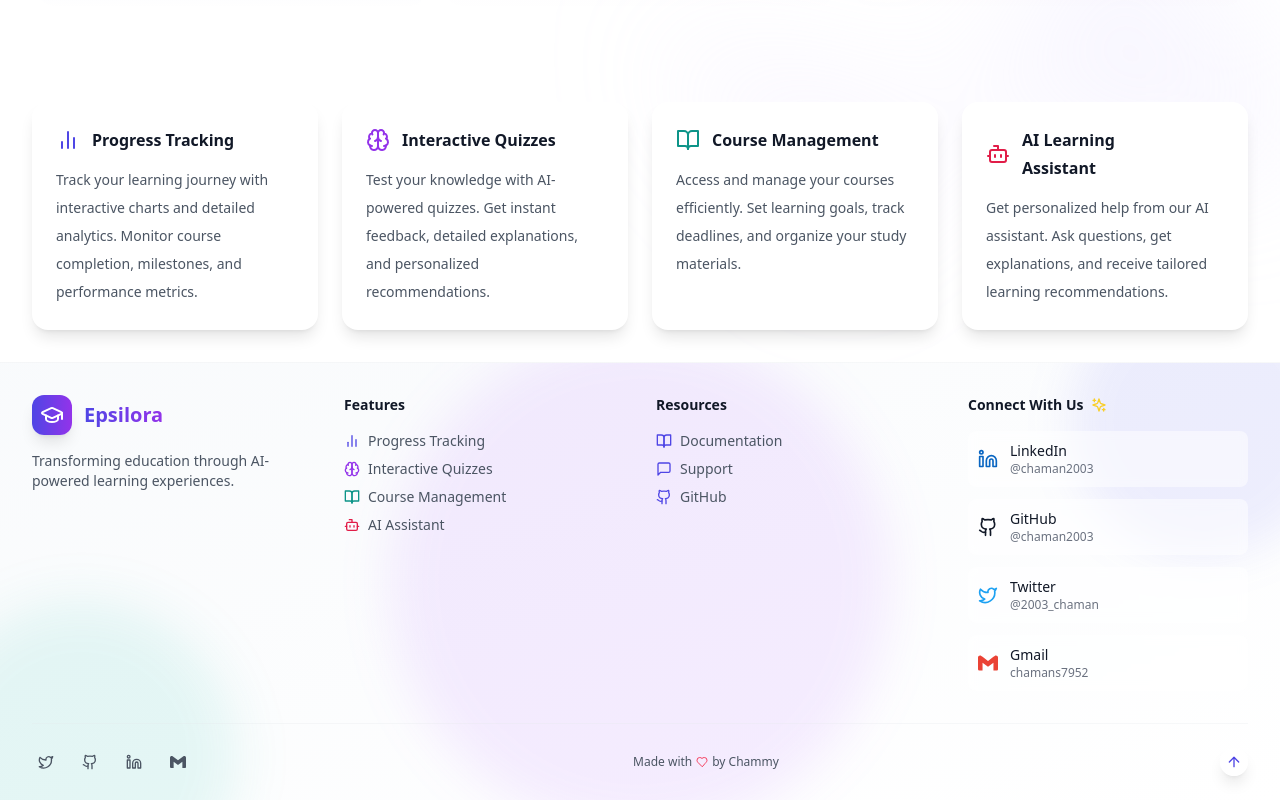
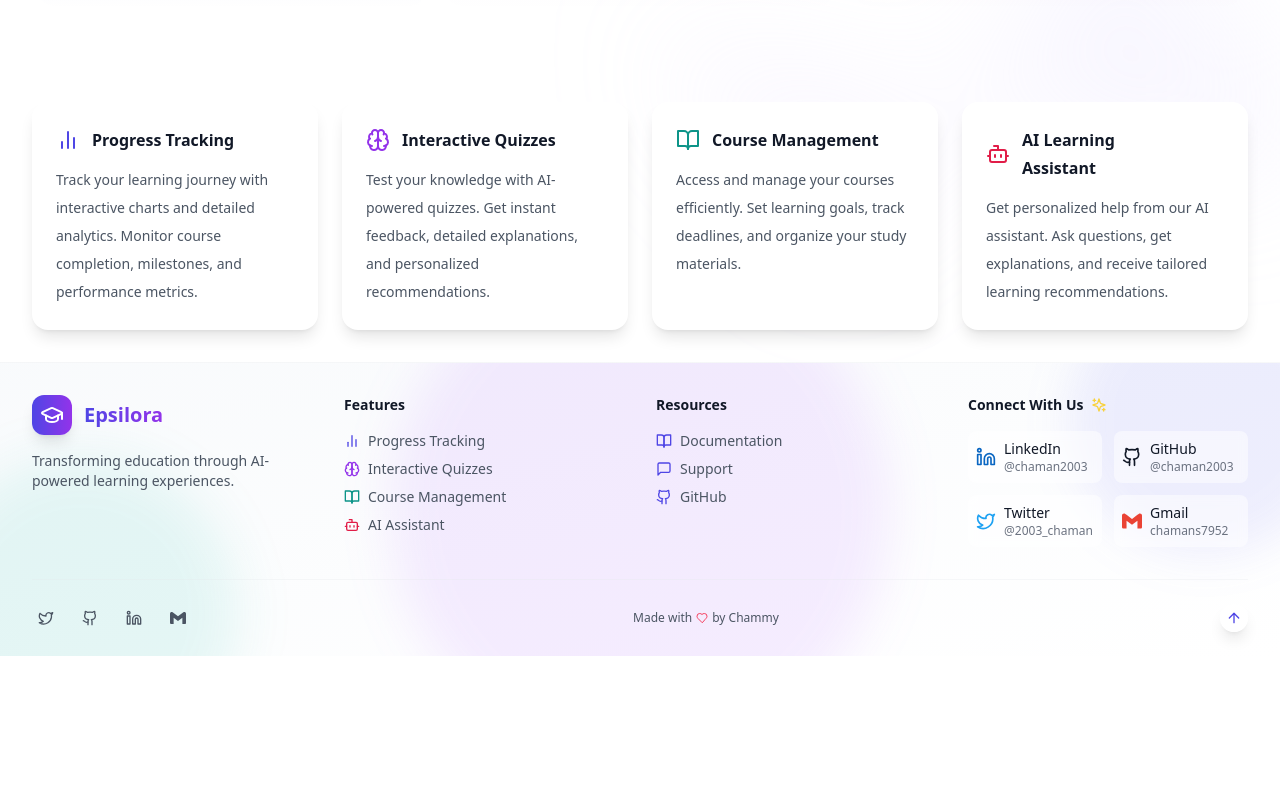
Before and after one commit to chaman2003/Epsilora-AI, a React (Vite) app: page / in a window 1280 px wide. Shown: the part 708-1508 px from the top of the page. After the commit the page ends 1364 px from the top, so only its background shows below. Built offline with nearby package versions, Linux system fonts and the light colour scheme.

Commit message:
feat: Update footer social media grid to 2x2 layout for all screen sizes

```diff
--- a/src/components/common/Footer.tsx
+++ b/src/components/common/Footer.tsx
@@ -165,14 +165,14 @@ const Footer = () => {
               <h3 className="text-sm font-semibold text-gray-900 dark:text-white">Connect With Us</h3>
               <Sparkles className="w-4 h-4 text-yellow-400 animate-pulse" />
             </div>
-            {/* Grid layout changes based on screen size */}
-            <div className="grid grid-cols-1 xs:grid-cols-2 sm:grid-cols-1 gap-3">
+            {/* Grid layout - 2x2 for all screens */}
+            <div className="grid grid-cols-2 gap-3">
               {/* LinkedIn */}
               <a
                 href="https://www.linkedin.com/in/chaman2003/"
                 target="_blank"
                 rel="noopener noreferrer"
-                className="group flex items-center space-x-3 p-2.5 rounded-lg bg-white/50 dark:bg-gray-800/50 hover:bg-gradient-to-r hover:from-indigo-50 hover:to-purple-50 dark:hover:from-gray-800/70 dark:hover:to-gray-800/60 transform hover:scale-105 transition-all duration-300 backdrop-blur-sm"
+                className="group flex items-center space-x-2 p-2 rounded-lg bg-white/50 dark:bg-gray-800/50 hover:bg-gradient-to-r hover:from-indigo-50 hover:to-purple-50 dark:hover:from-gray-800/70 dark:hover:to-gray-800/60 transform hover:scale-105 transition-all duration-300 backdrop-blur-sm"
               >
                 <Linkedin className="flex-shrink-0 w-5 h-5 text-[#0A66C2] group-hover:scale-110 transition-transform duration-300" />
                 <div className="flex flex-col min-w-0">
@@ -186,7 +186,7 @@ const Footer = () => {
                 href="https://github.com/chaman2003"
                 target="_blank"
                 rel="noopener noreferrer"
-                className="group flex items-center space-x-3 p-2.5 rounded-lg bg-white/50 dark:bg-gray-800/50 hover:bg-gradient-to-r hover:from-indigo-50 hover:to-purple-50 dark:hover:from-gray-800/70 dark:hover:to-gray-800/60 transform hover:scale-105 transition-all duration-300 backdrop-blur-sm"
+                className="group flex items-center space-x-2 p-2 rounded-lg bg-white/50 dark:bg-gray-800/50 hover:bg-gradient-to-r hover:from-indigo-50 hover:to-purple-50 dark:hover:from-gray-800/70 dark:hover:to-gray-800/60 transform hover:scale-105 transition-all duration-300 backdrop-blur-sm"
               >
                 <Github className="flex-shrink-0 w-5 h-5 text-gray-900 dark:text-white group-hover:scale-110 transition-transform duration-300" />
                 <div className="flex flex-col min-w-0">
@@ -200,7 +200,7 @@ const Footer = () => {
                 href="https://x.com/2003_chaman"
                 target="_blank"
                 rel="noopener noreferrer"
-                className="group flex items-center space-x-3 p-2.5 rounded-lg bg-white/50 dark:bg-gray-800/50 hover:bg-gradient-to-r hover:from-indigo-50 hover:to-purple-50 dark:hover:from-gray-800/70 dark:hover:to-gray-800/60 transform hover:scale-105 transition-all duration-300 backdrop-blur-sm"
+                className="group flex items-center space-x-2 p-2 rounded-lg bg-white/50 dark:bg-gray-800/50 hover:bg-gradient-to-r hover:from-indigo-50 hover:to-purple-50 dark:hover:from-gray-800/70 dark:hover:to-gray-800/60 transform hover:scale-105 transition-all duration-300 backdrop-blur-sm"
               >
                 <Twitter className="flex-shrink-0 w-5 h-5 text-[#1DA1F2] group-hover:scale-110 transition-transform duration-300" />
                 <div className="flex flex-col min-w-0">
@@ -212,7 +212,7 @@ const Footer = () => {
               {/* Gmail */}
               <a
                 href="mailto:chamans7952@gmail.com"
-                className="group flex items-center space-x-3 p-2.5 rounded-lg bg-white/50 dark:bg-gray-800/50 hover:bg-gradient-to-r hover:from-indigo-50 hover:to-purple-50 dark:hover:from-gray-800/70 dark:hover:to-gray-800/60 transform hover:scale-105 transition-all duration-300 backdrop-blur-sm"
+                className="group flex items-center space-x-2 p-2 rounded-lg bg-white/50 dark:bg-gray-800/50 hover:bg-gradient-to-r hover:from-indigo-50 hover:to-purple-50 dark:hover:from-gray-800/70 dark:hover:to-gray-800/60 transform hover:scale-105 transition-all duration-300 backdrop-blur-sm"
               >
                 <svg
                   viewBox="0 0 24 24"
```
